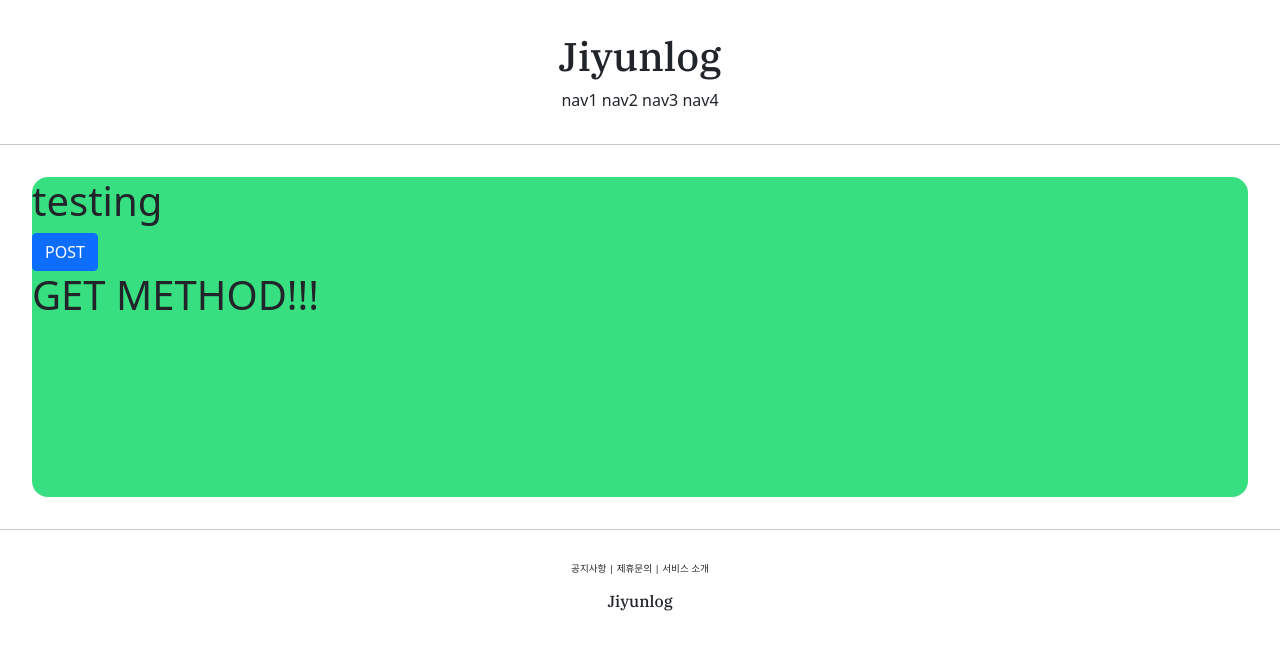
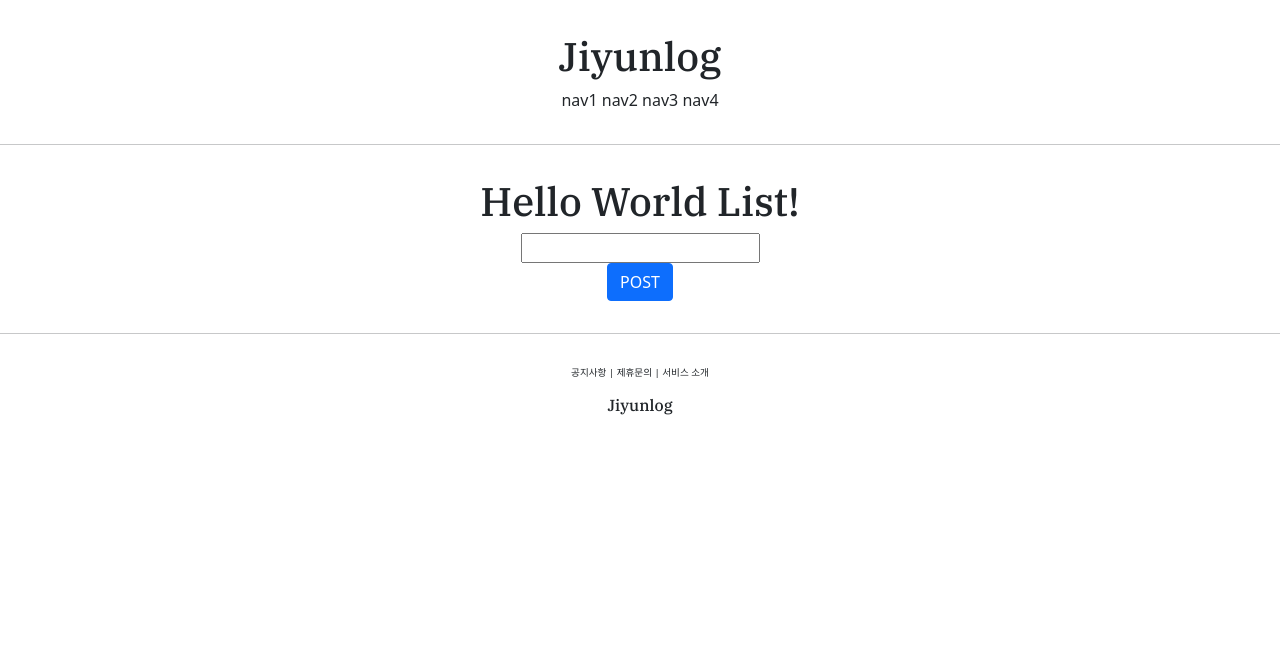
Before and after one commit to howecofe/Python-Django-Blog, a Django app: page /account/hello_world/ in a window 1280 px wide. Shown: the top 650 px of the page. Run offline with Django 3.2, Linux system fonts and the light colour scheme.

Commit message:
django course 17 commit

```diff
--- a/accountapp/templates/accountapp/hello_world.html
+++ b/accountapp/templates/accountapp/hello_world.html
@@ -2,19 +2,27 @@
 
 {% block content %}
 
-    <div style="height: 20rem; background-color: #38df81; border-radius: 1rem; margin: 2rem;">
-        <h1>
-            testing
+    <div style="text-align: center; border-radius: 1rem; margin: 2rem;">
+        <h1 style="font-family: 'IBM Plex Serif', serif;">
+            Hello World List!
         </h1>
 
         <form action="/account/hello_world/" method="post">
             {% csrf_token %}
-            <input type="submit" class="btn btn-primary" value="POST">
+            <div>
+                <input type="text" name="hello_world_input">
+            </div>
+            <div>
+                <input type="submit" class="btn btn-primary" value="POST">
+            </div>
+
         </form>
 
+        {% if hello_world_output %}
         <h1>
-            {{ text }}
+            {{ hello_world_output.text }}
         </h1>
+        {% endif %}
 
     </div>
 
--- a/accountapp/views.py
+++ b/accountapp/views.py
@@ -3,10 +3,19 @@ from django.shortcuts import render
 
 
 # Create your views here.
+from accountapp.models import HelloWorld
+
 
 def hello_world(request):
 
     if request.method == "POST":
-        return render(request, 'accountapp/hello_world.html', context={'text':'POST METHOD!!!'})
+
+        temp = request.POST.get('hello_world_input')
+
+        new_hello_world = HelloWorld()
+        new_hello_world.text = temp
+        new_hello_world.save()
+
+        return render(request, 'accountapp/hello_world.html', context={'hello_world_output': new_hello_world})
     else:
         return render(request, 'accountapp/hello_world.html', context={'text': 'GET METHOD!!!'})
```
